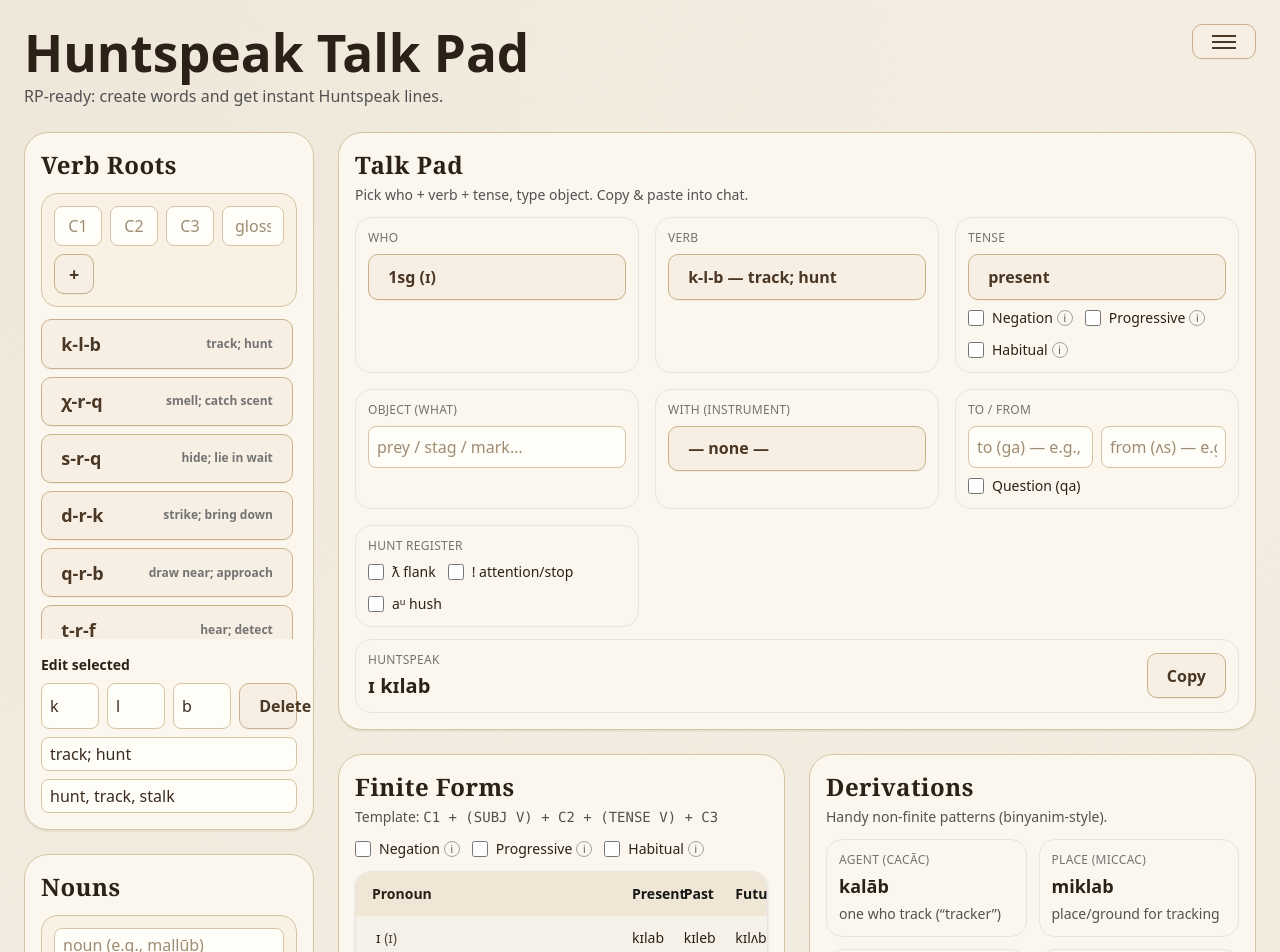
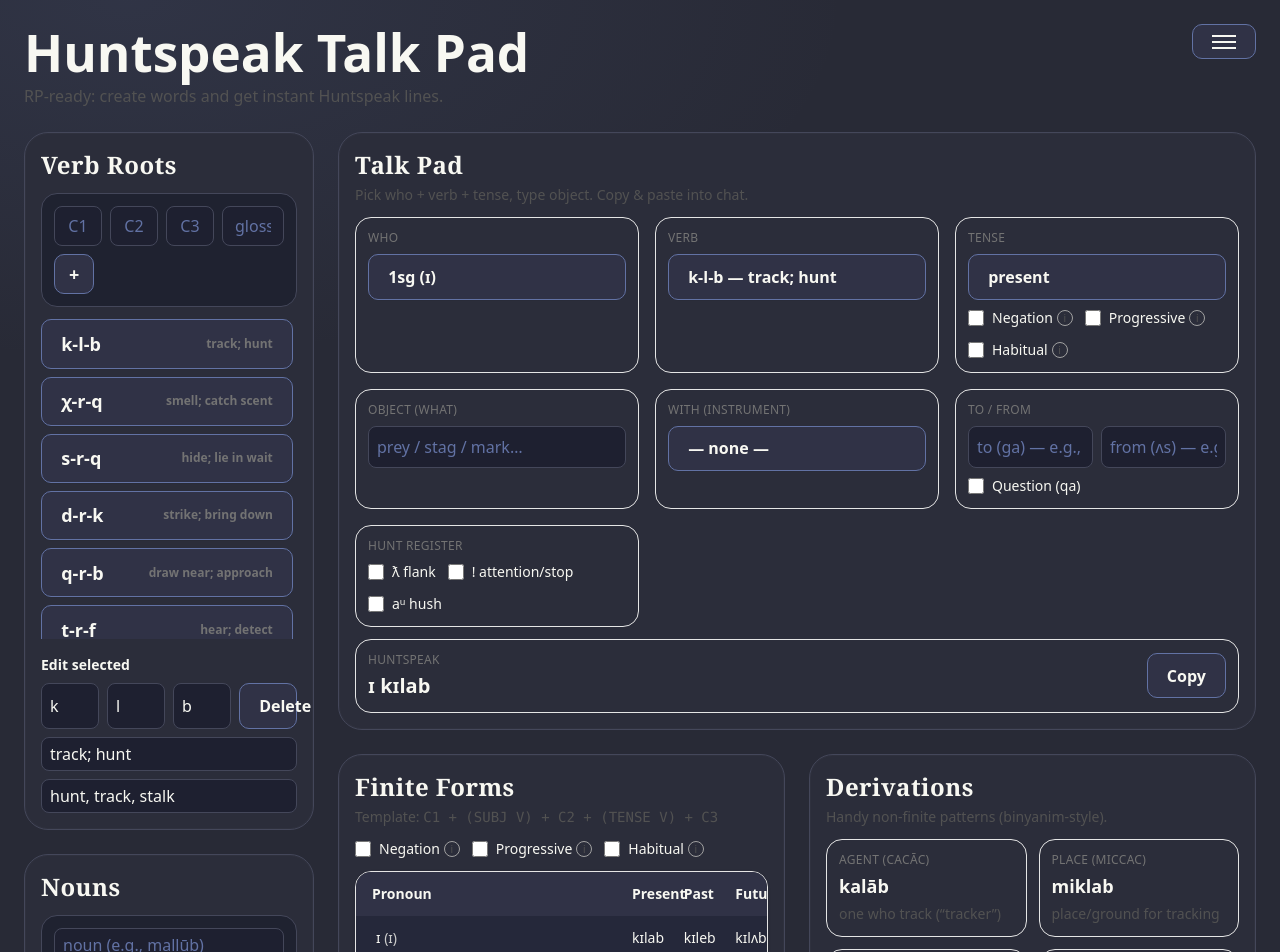
Before and after one commit to L1ghth0us3/Moontalk, a React (Vite) app: page / in a window 1280 px wide. Shown: the top 952 px of the page. Built offline with nearby package versions, Linux system fonts and the light colour scheme.

Commit message:
style(theme-fantasy): switch to Dracula palette (bg/fg, cards, inputs, buttons, table zebra)

```diff
--- a/src/index.css
+++ b/src/index.css
@@ -27,14 +27,13 @@ a:hover {
 body { margin: 0; min-width: 320px; min-height: 100vh; }
 
 /* Fantasy theme */
+/* Dracula-inspired fantasy theme */
 body.theme-fantasy {
-  color: #2b2116;
-  background-color: #f2eadf;
+  color: #f8f8f2;              /* Foreground */
+  background-color: #282a36;   /* Background */
   background-image:
-    radial-gradient(ellipse at top left, rgba(139,94,52,0.05), transparent 60%),
-    radial-gradient(ellipse at bottom right, rgba(166,124,82,0.06), transparent 60%),
-    url('/paper.svg');
-  background-blend-mode: multiply, multiply, normal;
+    radial-gradient(1200px 600px at 10% 0%, rgba(98,114,164,0.14), transparent 60%), /* Comment */
+    radial-gradient(1000px 500px at 100% 100%, rgba(68,71,90,0.20), transparent 60%); /* Current Line */
 }
 /* Plain theme */
 body.theme-plain {
@@ -58,53 +57,54 @@ h1 {
 
 body.theme-fantasy button {
   border-radius: 10px;
-  border: 1px solid #cbb189;
+  border: 1px solid #6272a4;
   padding: 0.6em 1.2em;
   font-size: 1em;
   font-weight: 600;
   font-family: inherit;
-  background-color: #f7efe4;
-  color: #4a3724;
+  background-color: #303246;
+  color: #f8f8f2;
   cursor: pointer;
   transition: background-color 0.2s, box-shadow 0.2s;
   box-shadow: 0 1px 0 rgba(0,0,0,0.04), inset 0 0 0 9999px rgba(255,255,255,0.0);
 }
 body.theme-fantasy button:hover {
-  background-color: #f3e8d8;
+  background-color: #363955;
 }
 body.theme-fantasy button:focus,
 body.theme-fantasy button:focus-visible {
-  outline: 3px solid rgba(166,124,82,0.3);
+  outline: 3px solid rgba(189,147,249,0.45);
   outline-offset: 2px;
 }
 
 /* Fantasy cards */
 body.theme-fantasy .fantasy-card {
-  background: #fbf7ef;
-  border-color: #d7c5a1 !important;
-  box-shadow: 0 2px 0 rgba(0,0,0,0.05), inset 0 0 0 9999px rgba(255,255,255,0.02);
+  background: #2b2d3a;
+  border-color: #44475a !important;
+  box-shadow: 0 0 0 1px rgba(255,255,255,0.02) inset;
 }
 body.theme-fantasy .fantasy-card h2 {
   font-family: Georgia, "Times New Roman", Times, serif;
   letter-spacing: 0.02em;
 }
 body.theme-fantasy .sub-panel {
-  background: #f8f1e4;
-  border-color: #d7c5a1;
+  background: #1f2230;
+  border-color: #44475a;
 }
 /* Finite table odd/even rows (fantasy) */
-body.theme-fantasy .finite-table thead { background-color: #efe6d6; }
-body.theme-fantasy .finite-table tbody tr.row-odd { background-color: #fdfaf4; }
-body.theme-fantasy .finite-table tbody tr.row-even { background-color: #f6f1e8; }
+body.theme-fantasy .finite-table thead { background-color: #303246; }
+body.theme-fantasy .finite-table tbody tr.row-odd { background-color: #2b2d3a; }
+body.theme-fantasy .finite-table tbody tr.row-even { background-color: #25283a; }
+body.theme-fantasy .finite-table th, body.theme-fantasy .finite-table td { color: #f8f8f2; }
 
 /* Inputs */
 body.theme-fantasy input, body.theme-fantasy textarea, body.theme-fantasy select {
-  background-color: #fffdf8;
-  border-color: #d7c5a1;
-  color: #3a2b1e;
+  background-color: #1e2030;
+  border-color: #44475a;
+  color: #f8f8f2;
 }
 body.theme-fantasy input::placeholder, body.theme-fantasy textarea::placeholder {
-  color: #9f8c72;
+  color: #6272a4;
 }
 
 /* Plain theme neutralize fantasy-card */
```
